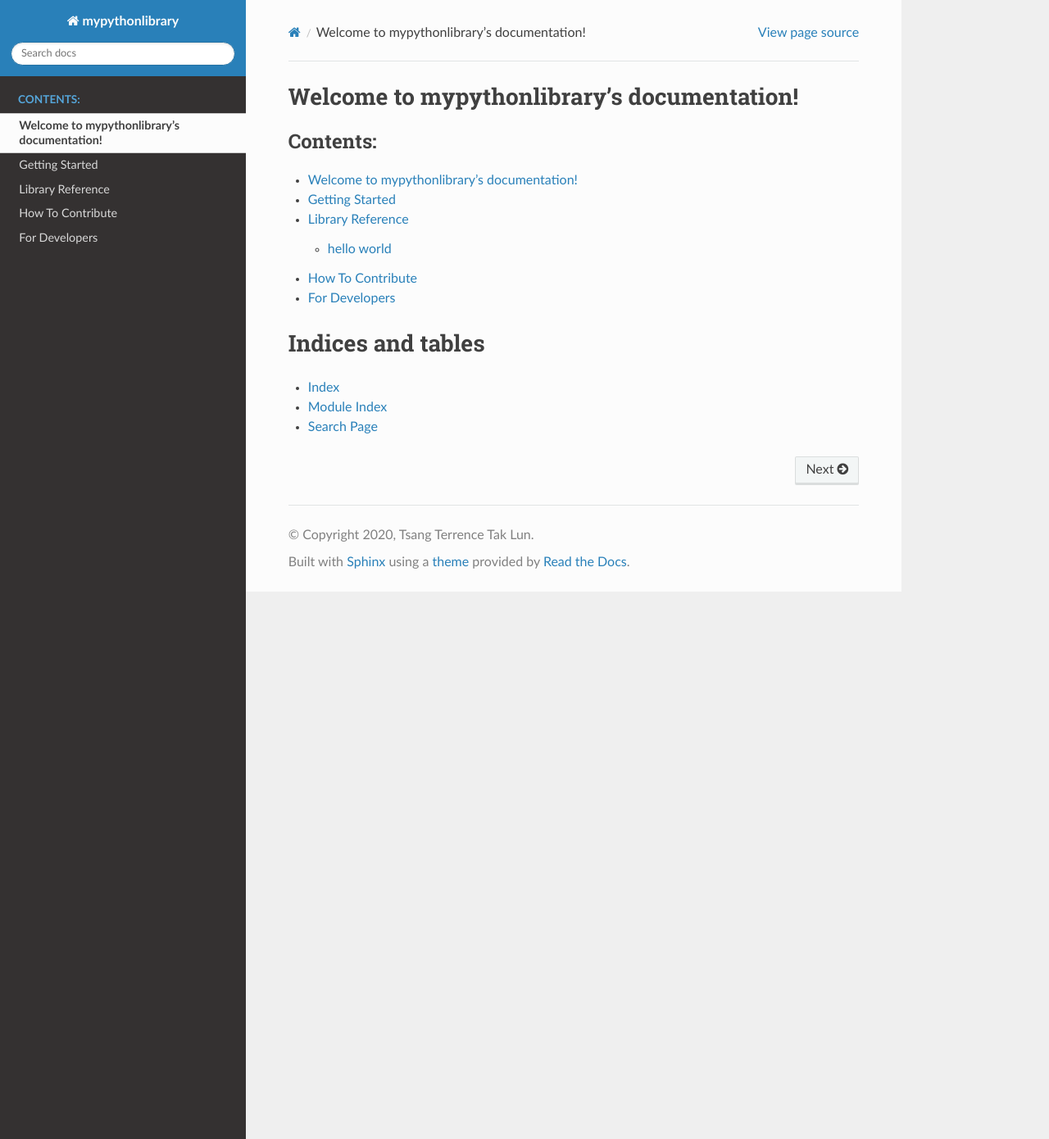
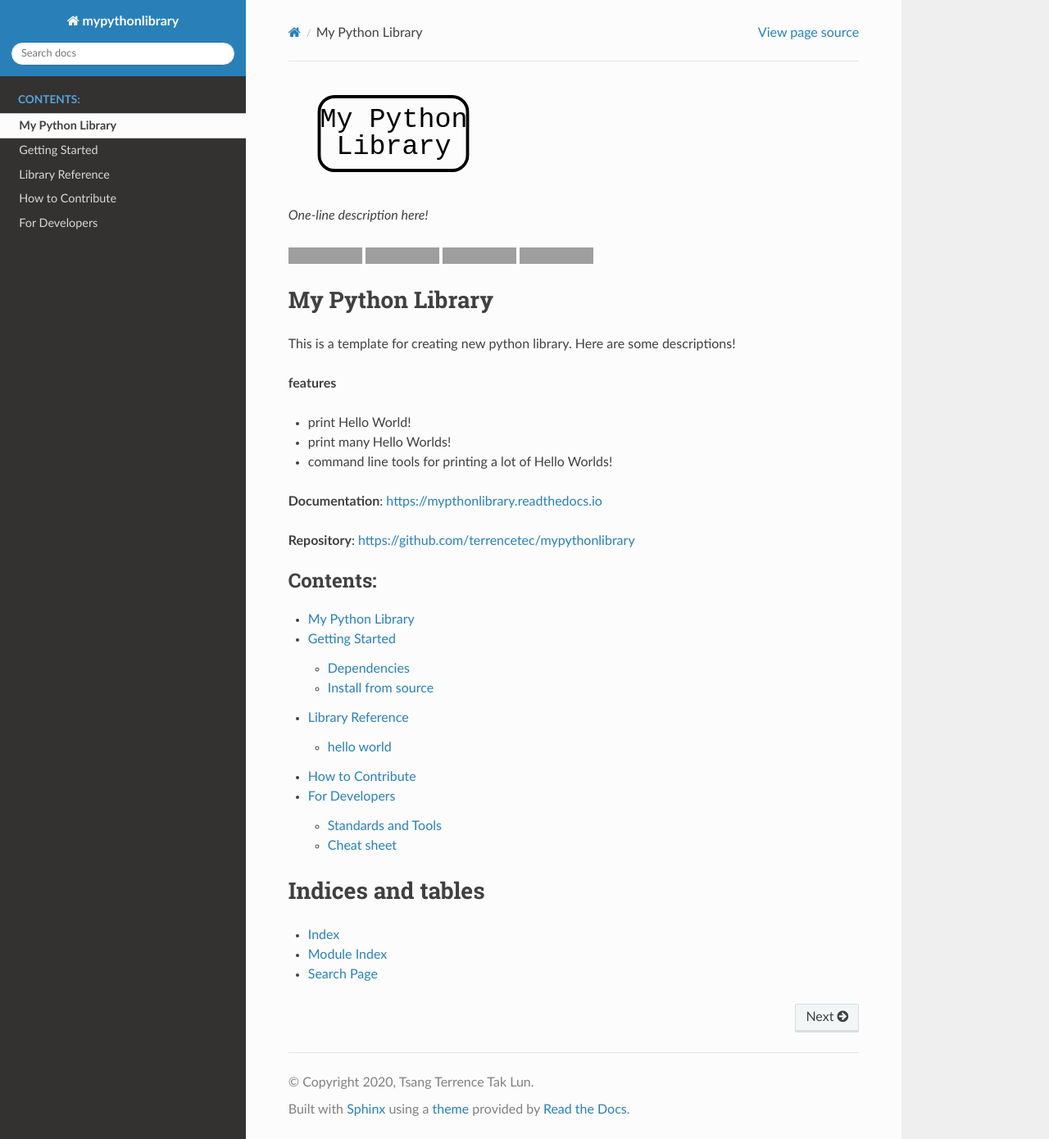
Before and after one commit to terrencetec/mypythonlibrary, a Sphinx documentation site: the page built from docs/source/index.rst, in a window 1280 px wide and 1390 px high. Shown: the whole window at 82% size. Built offline with Sphinx 7.4.7 and the Read the Docs theme 2.0.0, drawn with Linux system fonts in a browser that asks for light colours; grey boxes are pictures that could not be loaded.

Commit message:
add things to docs

```diff
--- a/docs/source/for_developers.rst
+++ b/docs/source/for_developers.rst
@@ -1,2 +1,55 @@
 For Developers
 ==============
+
+.. contents::
+   :depth: 2
+
+Standards and Tools
+-------------------
+Please comply with the following standards/guides as much as possible.
+
+Coding style
+^^^^^^^^^^^^
+- **PEP 8**: https://www.python.org/dev/peps/pep-0008/
+
+CHANGELOG
+^^^^^^^^^
+- **Keep a Changelog**: https://keepachangelog.com/en/1.0.0/
+
+Versioning
+^^^^^^^^^^
+- **Semantic Versioning**: https://semver.org/spec/v2.0.0.html
+
+Packaging
+^^^^^^^^^
+- **PyPA**: https://www.pypa.io
+- **python-packaging**: https://python-packaging.readthedocs.io
+
+Documentation
+^^^^^^^^^^^^^
+- **NumPy docstrings**: https://numpydoc.readthedocs.io/en/latest/format.html
+- **Sphinx**: https://www.sphinx-doc.org/
+- **Read The Docs**: https://readthedocs.org/
+- **Documenting Python Code: A Complete Guide**: https://realpython.com/documenting-python-code/
+
+Cheat sheet
+-----------
+
+Sphinx
+^^^^^^
+
+Generate documentation base, in docs/,
+
+.. code:: bash
+
+   sphinx-quickstart
+
+Select separate build and source files when prompted.
+
+Preview documentation page with modified source, in docs/
+
+.. code:: bash
+
+   make html
+
+Open index.html with a browser (if this was set as the first page).
--- a/docs/source/how_to_contribute.rst
+++ b/docs/source/how_to_contribute.rst
@@ -1,2 +1,4 @@
-How To Contribute
+How to Contribute
 =================
+
+Try out the package and file an issue if you find any!
--- a/docs/source/index.rst
+++ b/docs/source/index.rst
@@ -3,8 +3,46 @@
    You can adapt this file completely to your liking, but it should at least
    contain the root `toctree` directive.
 
-Welcome to mypythonlibrary's documentation!
-===========================================
+|logo|
+
+*One-line description here!*
+
+|website| |release| |rtd| |license|
+
+My Python Library
+=================
+
+This is a template for creating new python library. Here are some descriptions!
+
+**features**
+
+* print Hello World!
+* print many Hello Worlds!
+* command line tools for printing a lot of Hello Worlds!
+
+**Documentation**: https://mypthonlibrary.readthedocs.io
+
+**Repository**: https://github.com/terrencetec/mypythonlibrary
+
+.. |logo| image:: logo.svg
+    :alt: Logo
+    :target: https://github.com/terrencetec/mypythonlibrary
+
+.. |website| image:: https://img.shields.io/badge/website-mypythonlibrary-blue.svg
+    :alt: Website
+    :target: https://github.com/terrencetec/mypythonlibrary
+
+.. |release| image:: https://img.shields.io/github/v/release/terrencetec/mypythonlibrary?include_prereleases
+   :alt: Release
+   :target: https://github.com/terrencetec/mypythonlibrary/releases
+
+.. |rtd| image:: https://readthedocs.org/projects/mypythonlibrary/badge/?version=latest
+   :alt: Read the Docs
+   :target: https://mypythonlibrary.readthedocs.io/
+
+.. |license| image:: https://img.shields.io/github/license/terrencetec/mypythonlibrary
+    :alt: License
+    :target: https://github.com/terrencetec/mypythonlibrary/blob/master/LICENSE
 
 .. toctree::
    :maxdepth: 2
```
Also changed, not shown: docs/source/getting_started.rst (+46 -0 lines), docs/source/logo.svg (added).
